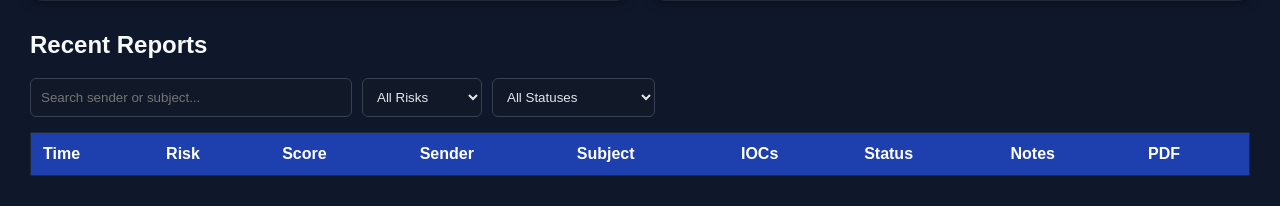
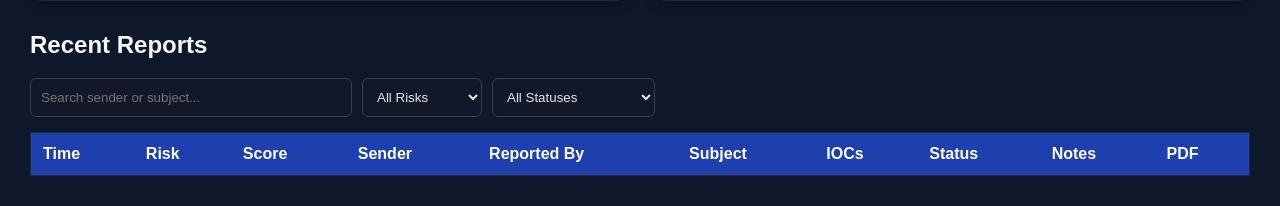
Before and after one commit to rustykleather-ux/phishing-email-analyzer, a FastAPI app: template templates/dashboard.html in a window 1280 px wide. Shown: the part 688-894 px from the top of the page. Run offline with FastAPI, Linux system fonts and the light colour scheme; the template is opened without the code that fills it, so the values that code supplies are empty.

Commit message:
feat: added Reported By
Added a reported by row field.  For now its showing basic "staff-user" for all till work out the user id session issues

```diff
--- a/database.py
+++ b/database.py
@@ -79,6 +79,7 @@ def migrate_db():
     conn = get_connection()
     cursor = conn.cursor()
 
+
     if using_postgres():
         cursor.execute("""
             SELECT column_name
@@ -99,6 +100,10 @@ def migrate_db():
     if "iocs_json" not in columns:
         cursor.execute("ALTER TABLE reports ADD COLUMN iocs_json TEXT DEFAULT '{}'")
 
+    try:
+        cursor.execute("ALTER TABLE reports ADD COLUMN reported_by TEXT")
+    except Exception:
+        pass
     conn.commit()
     conn.close()
 
--- a/main.py
+++ b/main.py
@@ -178,6 +178,7 @@ def process_report(request: AnalyzeRequest, email_data: dict, results: dict) ->
     report_file = reports_dir / f"phishing_report_{timestamp}.txt"
     report_file.write_text(report_body, encoding="utf-8")
 
+
     save_report(
         message_id=request.messageId,
         sender=email_data.get("from", ""),
@@ -186,11 +187,19 @@ def process_report(request: AnalyzeRequest, email_data: dict, results: dict) ->
         score=results.get("score", 0),
         recommendation=results.get("recommendation", ""),
         iocs=results.get("iocs", {}),
+        reported_by=("staff-user"
+        if not request.userEmail or str(request.userEmail).lower() == "none"
+        else request.userEmail
+),
     )
 
     save_audit_event(
         action="report_submitted",
-        actor=request.userEmail,
+        actor=(
+    "staff-user"
+    if not request.userEmail or str(request.userEmail).lower() == "none"
+    else request.userEmail
+),
         details={
             "message_id": request.messageId,
             "sender": email_data.get("from", ""),
@@ -559,6 +568,7 @@ def dashboard(
                 "risk_level": html.escape(str(risk_level)),
                 "score": score,
                 "sender": html.escape(str(report.get("sender", ""))),
+                "reported_by": html.escape(str(report.get("reported_by") or "staff-user")),
                 "subject": html.escape(str(report.get("subject", ""))),
                 "message_id": html.escape(str(report.get("message_id", ""))),
                 "status": status_value,
--- a/templates/dashboard.html
+++ b/templates/dashboard.html
@@ -261,6 +261,7 @@ input, select {
     <th>Risk</th>
     <th>Score</th>
     <th>Sender</th>
+    <th>Reported By</th>
     <th>Subject</th>
     <th>IOCs</th>
     <th>Status</th>
@@ -273,6 +274,7 @@ input, select {
     <td>{{ row.risk_level }}</td>
     <td>{{ row.score }}</td>
     <td>{{ row.sender }}</td>
+    <td>{{ row.reported_by }}</td>
     <td>{{ row.subject }}</td>
     <td>
         <button
```
